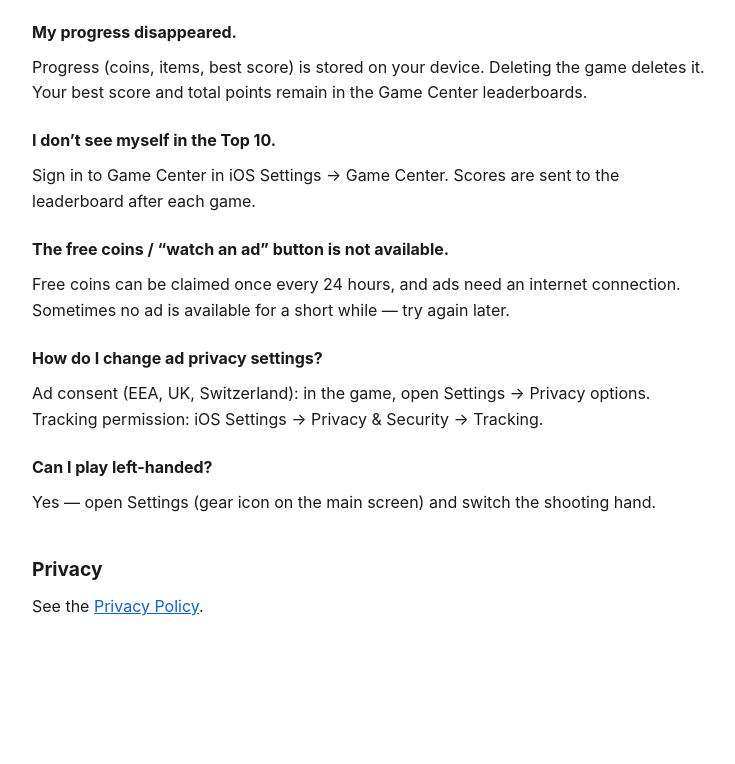
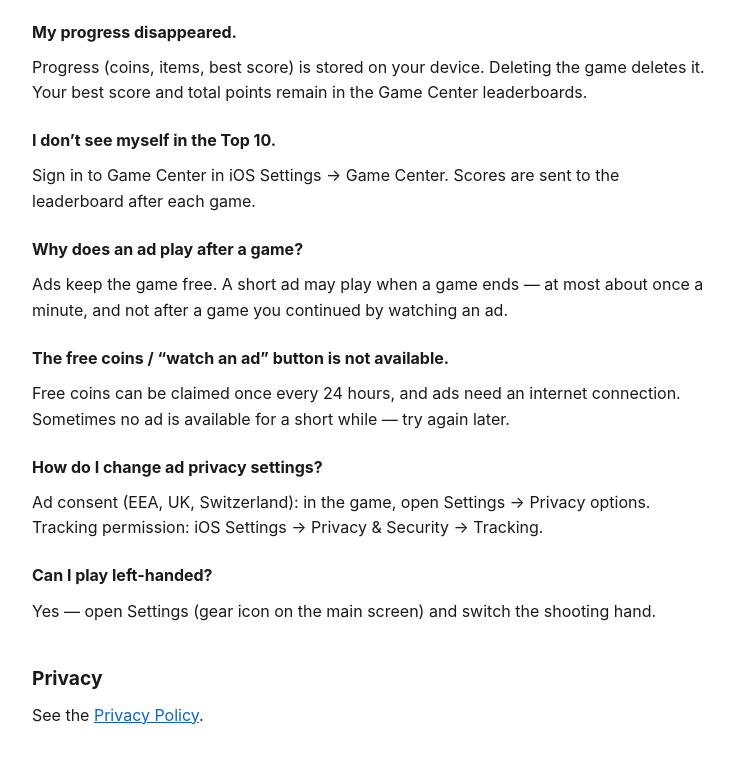
Before and after one commit to snoote/snoote.github.io, a plain HTML site: page pixelhoops/support.html in a window 1280 px wide. Shown: the part 691-1455 px from the top of the page, without its empty margins (268-1003 px from the left). Before the commit the page ends 1400 px from the top, so only its background shows below. Drawn offline with Linux system fonts and the light colour scheme.

Commit message:
Pixel Hoops: mention the interstitial ad after a game
Co-Authored-By: Claude Opus 5.5 <noreply@anthropic.com>

```diff
--- a/pixelhoops/support.html
+++ b/pixelhoops/support.html
@@ -54,6 +54,9 @@
 <h3>I don’t see myself in the Top 10.</h3>
 <p>Sign in to Game Center in iOS Settings → Game Center. Scores are sent to the leaderboard after each game.</p>
 
+<h3>Why does an ad play after a game?</h3>
+<p>Ads keep the game free. A short ad may play when a game ends — at most about once a minute, and not after a game you continued by watching an ad.</p>
+
 <h3>The free coins / “watch an ad” button is not available.</h3>
 <p>Free coins can be claimed once every 24 hours, and ads need an internet connection. Sometimes no ad is available for a short while — try again later.</p>
 
```
Also changed, not shown: pixelhoops/privacy.html (+1 -1 lines).
